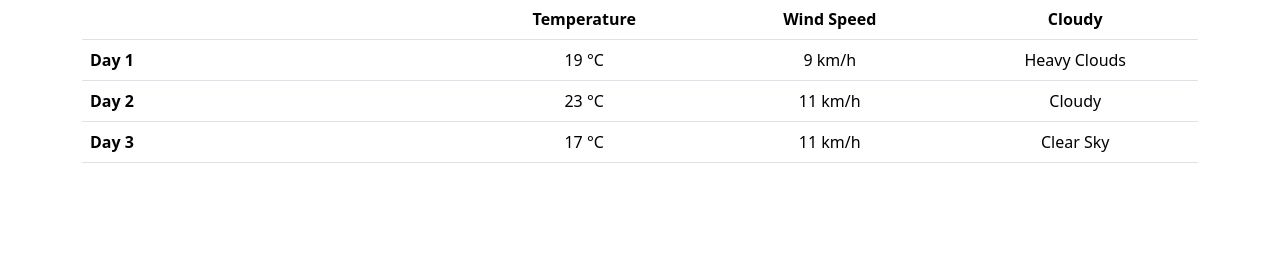
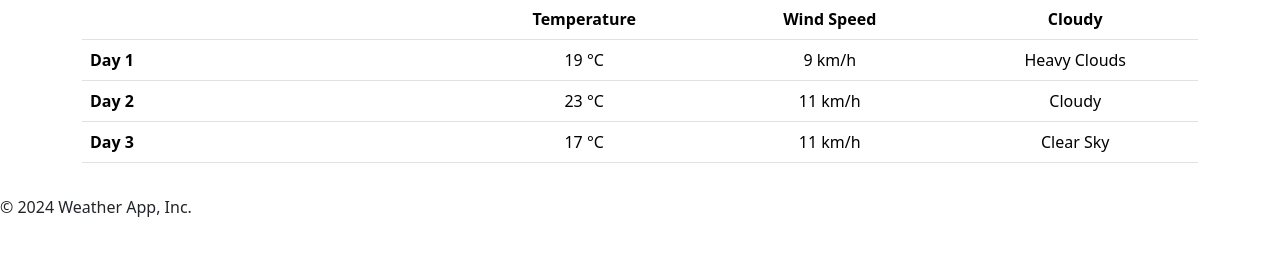
Before and after one commit to Kunal-Rajp00t/SkyScout, a plain HTML site: page index.html in a window 1280 px wide. Shown: the part 426-682 px from the top of the page. Drawn offline with nearby package versions, Linux system fonts and the light colour scheme.

Commit message:
Update index.html

```diff
--- a/index.html
+++ b/index.html
@@ -92,6 +92,11 @@
     </main>
   </div>
 
+  <footer>
+    © 2024 Weather App, Inc.
+  </footer>
+
+
   <script src="script.js"></script>
   <script src="https://cdn.jsdelivr.net/npm/bootstrap@5.3.3/dist/js/bootstrap.bundle.min.js"
     integrity="sha384-YvpcrYf0tY3lHB60NNkmXc5s9fDVZLESaAA55NDzOxhy9GkcIdslK1eN7N6jIeHz"
```
